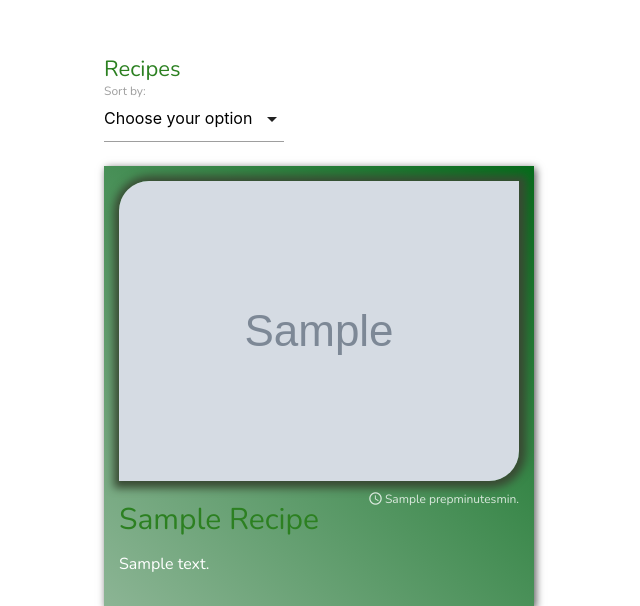
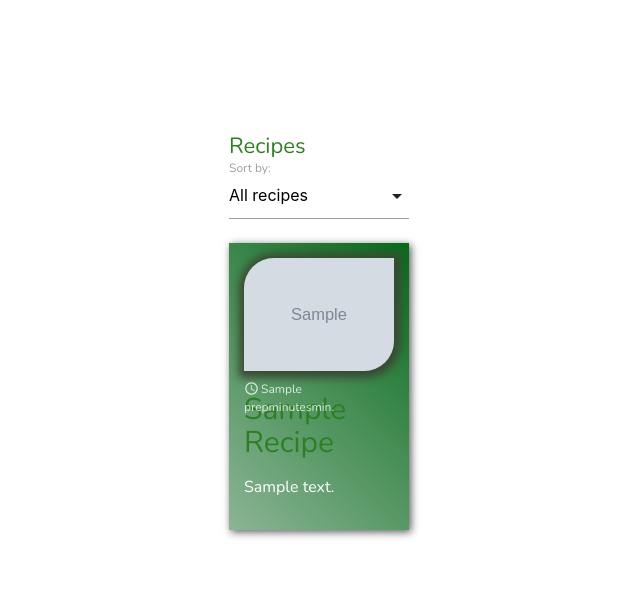
Before and after one commit to SemSmit/YourRecipe, a Flask app: page /recipes in a window 1280 px wide. Shown: the part 61-667 px from the top of the page, without its empty margins (321-961 px from the left). Run offline with Flask 2, Linux system fonts and the light colour scheme; grey boxes marked "Sample" are stand-in pictures; a database or web service that is not in the repository returns one stand-in record (values such as "Sample title"); some libraries are stand-ins or nearby versions.

Commit message:
User can upload image to DB and it is then added to the database, added sortby functionality

```diff
--- a/app.py
+++ b/app.py
@@ -20,11 +20,15 @@
 
 @app.route('/recipes')
 def index():
-    return render_template('recipes.html', recipes=mongo.db.recipes.find(), foodimg=mongo.db.fs.find())
+    return render_template('recipes.html', methods=["POST", "GET"], recipes=mongo.db.recipes.find())
 
 @app.route('/add_recipe')
 def add_recipe():
     return render_template('add_recipe.html', recipes=mongo.db.recipes.find())
+
+@app.route('/file/<filename>', methods=["POST", "GET"])
+def file(filename):
+	return mongo.send_file(filename)
 
 @app.route('/upload', methods=["POST", "GET"])
 def upload():
@@ -49,10 +53,6 @@
 def not_found(e):
     return render_template("404.html")
 
-@app.route('/file/<filename>')
-def file(filename):
-	return mongo.send_file(filename)
-
 
 if __name__ == '__main__':
     app.run(host=os.environ.get('IP'),
--- a/static/js/functions.js
+++ b/static/js/functions.js
@@ -7,4 +7,32 @@
 	// innermargin = $(".inner").outerHeight(true) - $(".inner").height();
 	mainheight = $(window).height() - $("header").height() - $("footer").height();
 	$("main").css("min-height", mainheight)
+
+
+
+
+	$('#sortselect').on('change', function() {
+		selectvalue = $("#sortselect").val();
+	    if (selectvalue == "meat"){
+			$(".meat").css("display", "block");
+			$(".fish, .sweets, .vegetarian").css("display", "none");
+		};
+		if (selectvalue == "fish"){
+			$(".fish").css("display", "block");
+			$(".meat, .sweets, .vegetarian").css("display", "none");
+		};
+		if (selectvalue == "vegetarian"){
+			$(".vegetarian").css("display", "block");
+			$(".fish, .sweets, .meat").css("display", "none");
+		};
+		if (selectvalue == "sweets"){
+			$(".sweets").css("display", "block");
+			$(".fish, .meat, .vegetarian").css("display", "none");
+		};
+		if (selectvalue == "all"){
+			$(".fish, .sweets, .vegetarian, .meat").css("display", "block");
+		};
+	});
+
+
 });
--- a/templates/recipes.html
+++ b/templates/recipes.html
@@ -5,12 +5,12 @@
 		<h2>Recipes</h2>
 		<div class="sort">
 			<div class="input-field">
-		    	<select class="icons">
-		      		<option value="" disabled selected>Choose your option</option>
-		      		<option value="" data-icon="../static/images/meat.png">Meat</option>
-		      		<option value="" data-icon="../static/images/fish.png">Fish</option>
-		    	  	<option value="" data-icon="../static/images/vegetarian.png">Vegetarian</option>
-		    	  	<option value="" data-icon="../static/images/sweets.png">Sweets</option>
+		    	<select id="sortselect" class="icons" method="GET">
+		      		<option value="all" selected>All recipes</option>
+		      		<option value="meat" data-icon="../static/images/meat.png">Meat</option>
+		      		<option value="fish" data-icon="../static/images/fish.png">Fish</option>
+		    	  	<option value="vegetarian" data-icon="../static/images/vegetarian.png">Vegetarian</option>
+		    	  	<option value="sweets" data-icon="../static/images/sweets.png">Sweets</option>
 		    	</select>
 		    	<label>Sort by:</label>
 		  	</div>
@@ -19,9 +19,10 @@
 
 
 
+
 	{% for recipe in recipes %}
-		<div class="recipe-block">
-			<div><img class="recipe-image" src="{{recipe.image}}"></div>
+		<div class="recipe-block {{recipe.sort}}">
+			<div><img class="recipe-image" src="{{url_for('file', filename=recipe.image)}}"></div>
 			<div class="recipe-text">
 				<h1>{{recipe.name.title()}}</h1>
 				<span class="prepminutes"><i class="material-icons tiny">access_time</i>{{recipe.prepminutes}}<span>min.</span></span>
```
